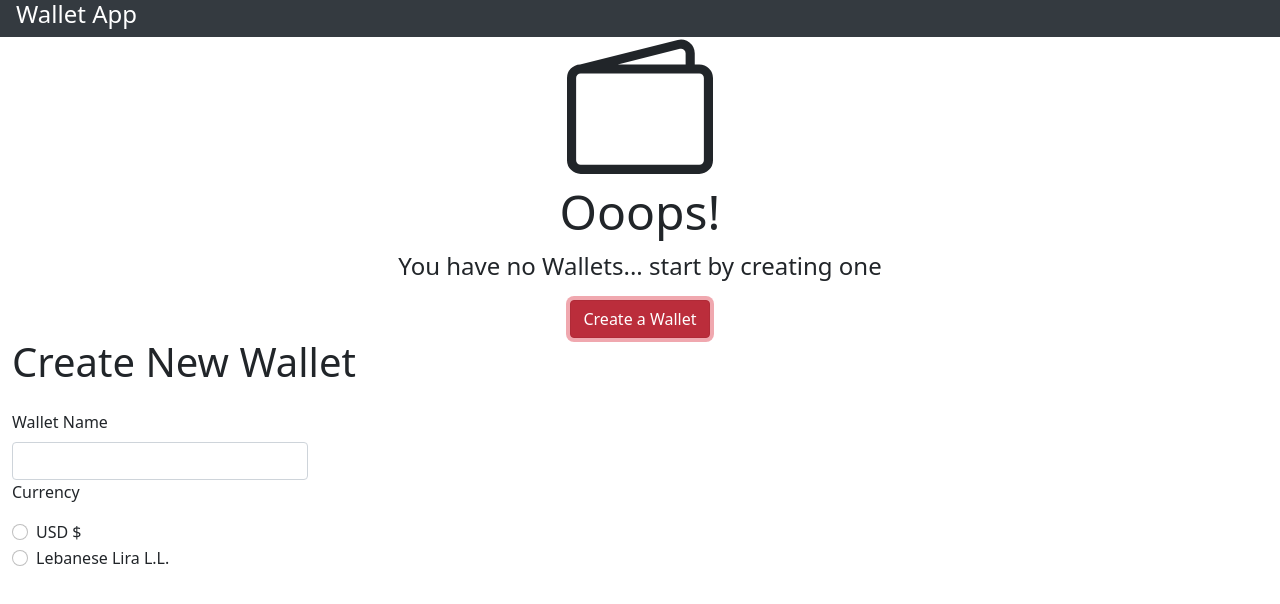
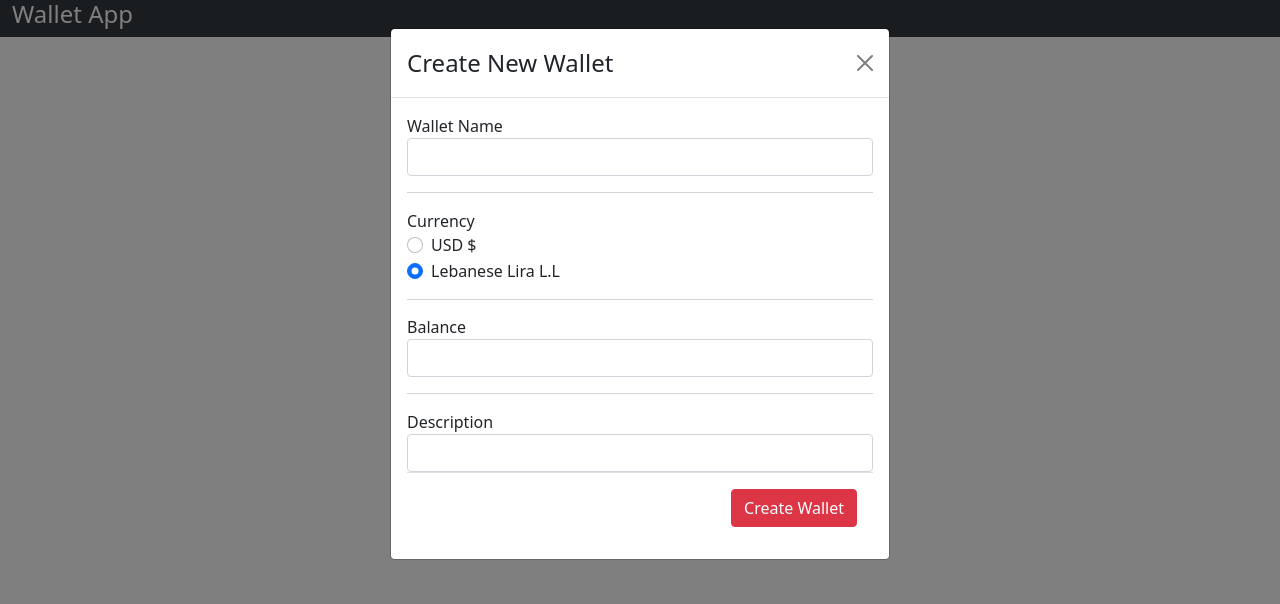
Before and after one commit to wadadzein/ReCoded-WalletApp, a plain HTML site: page index.html in a window 1280 px wide. Both pictures are taken after a click on the button "Create a Wallet". Drawn offline with nearby package versions, Linux system fonts and the light colour scheme.

Commit message:
initial page + form HTML only

```diff
--- a/index.html
+++ b/index.html
@@ -3,15 +3,71 @@
     <head>
         <meta charset="utf-8">
         <meta name="viewport" content="width=device-width, initial-scale=1">
+        <link href="https://cdn.jsdelivr.net/npm/bootstrap@5.0.1/dist/css/bootstrap.min.css" rel="stylesheet" integrity="sha384-+0n0xVW2eSR5OomGNYDnhzAbDsOXxcvSN1TPprVMTNDbiYZCxYbOOl7+AMvyTG2x" crossorigin="anonymous">
         <link rel="stylesheet" href="./src/style.css">
-        <link href="https://cdn.jsdelivr.net/npm/bootstrap@5.0.1/dist/css/bootstrap.min.css" rel="stylesheet" integrity="sha384-+0n0xVW2eSR5OomGNYDnhzAbDsOXxcvSN1TPprVMTNDbiYZCxYbOOl7+AMvyTG2x" crossorigin="anonymous">
         <title>Wallet</title>
     </head>
     <body>
+        <div id="modal" class="modal fade">
+            <div class="modal-dialog" role="document">
+                <div class="modal-content">
+                    <div class="modal-header">
+                        <h4 class="modal-title">Create New Wallet</h4>
+                        <button type="button" class="btn-close" data-bs-dismiss="modal" aria-label="close" ></button>
+                    </div>
+                    <div class="modal-body">
+                        <form role = "form">
+                            <div class="form-group">
+                                <label class= "control-label">Wallet Name</label>
+                                <div>
+                                    <input id="walletName" type="text" class="form-control">
+                                </div>
+                                <hr class="divider">
+                            </div>
+                            <div class="form-group">
+                                <label class ="control-label">Currency</label>
+                                <div class="form-check">
+                                    <input class="form-check-input" type="radio" name="flexRadioDefault" id="usdRadio>
+                                    <label class="form-check-label" for="usdRadio">
+                                      USD $
+                                    </label>
+                                  </div>
+
+                                  <div class="form-check">
+                                    <input class="form-check-input" type="radio" name="flexRadioDefault" id="lebaneseRadio" checked>
+                                    <label class="form-check-label" for="lebaneseRadio">
+                                      Lebanese Lira L.L
+                                    </label>
+                                </div>
+                                <hr class="divider">
+                            </div>
+                            <div class="form-group">
+                                <label class= "control-label">Balance</label>
+                                <div>
+                                    <input type="number" class="form-control" id="balance" />
+                                    <hr class="divider">
+                                </div>
+                            </div>
+                            <div class="form-group">
+                                <label class="contol-label">Description</label>
+                                <div>
+                                    <input type="text" class="form-control" id="desc"/>
+                                </div>
+                            </div>
+                        </form>
+                        <!--Create Button inside Modal-->
+                        <div class="modal-footer">
+                            <button type = "submit" id="createBtnM" class="btn btn-danger">Create Wallet</button>
+                        </div>
+                </div> <!-- modal content -->
+            </div> <!-- modal dialog -->
+        </div> <!-- modal -->
+
+        </div>
         <div class="container-fluid">
-            <div class="row gap-5">
+            <div class="row mb-5">
                 <div class="col navi">
-                    <h4 class= "ms-1 text-white">Wallet App</h4>
+                    <h4 class= "ms=1 text-white text-center text-md-start">Wallet App</h4>
                 </div>
             </div>
             <div class="row">
@@ -21,35 +77,11 @@
                 <h3 class = "display-5 text-center fw-normal">Ooops!</h3>
                 <p class = "fs-4 text-center">You have no Wallets... start by creating one</p>
                 <div class= "col d-flex justify-content-center">
-                    <button id = "create" class= "btn btn-danger">Create a Wallet</button>
+                    <button id = "create" class= "btn btn-danger" data-bs-toggle="modal" data-bs-target="#modal">Create a Wallet</button>
                 </div>
             </div>
-            <form>
-                <div class="row">
-                    <h4 class="display-6 mb-4">Create New Wallet</h4>
-                </div>
 
-                <div class="row">
-                    <div class="col-sm-3">
-                        <label for="walletName" class="form-label"> Wallet Name </label><br>
-                        <input id = "walletName" class="form-control" type="text"/>
-                    </div>
-                </div>
-                <div class="row">
-                    <div class="col-sm-3">
-                        <p class="fs-6">Currency</p>
-                        <div class="form-check">
-                            <label class="form-check-label" for="currencyRadio1">USD $</label>
-                            <input id = "currencyRadio1" type="radio" class="form-check-input" />
-                        </div>
-                        <div class="form-check">
-                            <label class="form-check-label mb-2" for="currencyRadio2">Lebanese Lira L.L.</label>
-                            <input id = "currencyRadio2" type="radio" class="form-check-input" />
-                        </div>
-                    </div>
-                </div>
-            </form>
-         </div>
          <script src= "./src/script.js"></script>
+         <script src="https://cdn.jsdelivr.net/npm/bootstrap@5.0.1/dist/js/bootstrap.bundle.min.js" integrity="sha384-gtEjrD/SeCtmISkJkNUaaKMoLD0//ElJ19smozuHV6z3Iehds+3Ulb9Bn9Plx0x4" crossorigin="anonymous"></script>
     </body>
 </html>
--- a/src/script.js
+++ b/src/script.js
@@ -1,4 +1,8 @@
-let createButton = document.getElementById("create")
-createButton.addEventListener("click", (e) => {
-
+let createButton = document.getElementById("createBtnM")
+let walletName = document.getElementById("walletName")
+let balance = document.getElementById("balance")
+let desc = document.getElementById("desc")
+createButton.addEventListener('click', (e)=>{
+    e.preventDefault()
+    console.log(desc.value);
 })
--- a/src/style.css
+++ b/src/style.css
@@ -1,3 +1,8 @@
 .navi {
     background-color: #343A40;
 }
+
+.divider {
+    opacity: .2;
+    height: .5px !important;
+}
```
